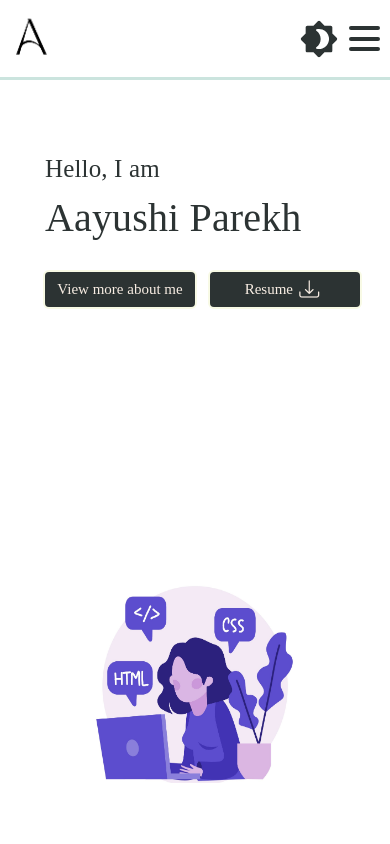
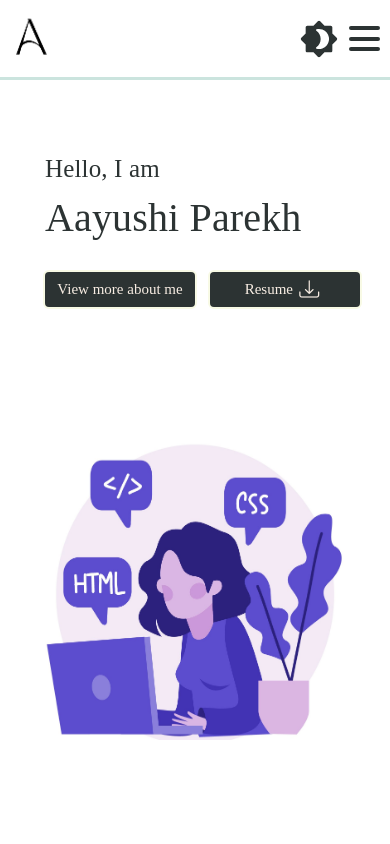
Before and after one commit to aayushi2812/portfolio, a React (Create React App) app: page / in a window 390 px wide. Shown: the top 844 px of the page. Built offline with nearby package versions, Linux system fonts and the light colour scheme.

Commit message:
mobile and ipad responsiveness

```diff
--- a/src/landingPage.css
+++ b/src/landingPage.css
@@ -28,6 +28,9 @@
 
 .content-block{
   padding-top: 3%;
+}
+.beforeImg{
+  height: 2px;
 }
 
 .text-first {
@@ -246,7 +249,7 @@
 
 @media screen and (max-width: 1200px) {
   .intro {
-    padding-top: 30%;
+    padding-top: 20%;
   }
 
   .coding{
@@ -356,8 +359,8 @@
     height: 1000px;
   }
   .coding{
-    height: 200px;
-    width: 200px;
+    height: 300px;
+    width: 300px;
     margin-top: 20%;
   }
 
--- a/src/landingPage.js
+++ b/src/landingPage.js
@@ -142,7 +142,7 @@ function HeaderBar({ toggleDarkMode, primary, secondary, tertiary, quaternary, t
         </nav>
       </div>
       <div className='intro' style={{ backgroundColor: primary, color: quaternary }}>
-        <div>
+        <div className='beforeImg'>
           <div className='content-block'>
             <div>
               <p className='text-first'>Hello, I am <p className='text-second1'>Aayushi Parekh</p>
```
